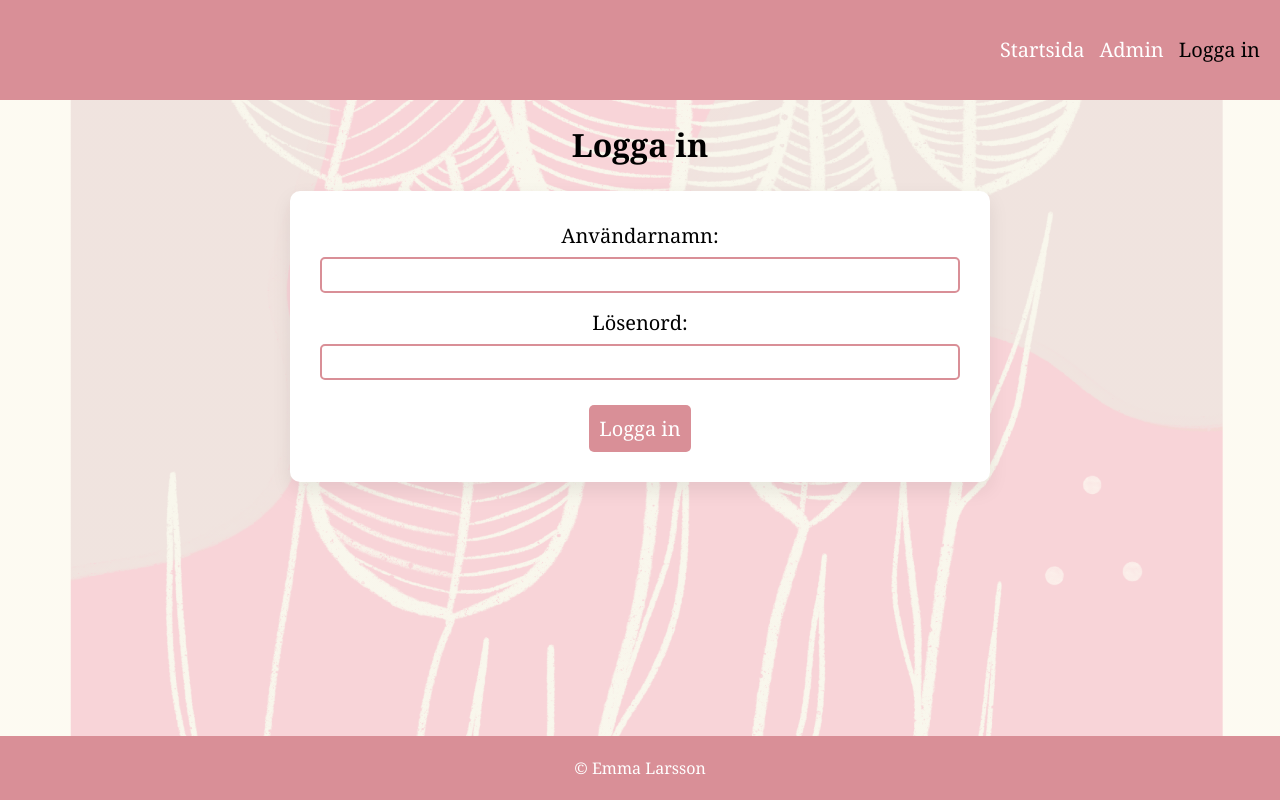
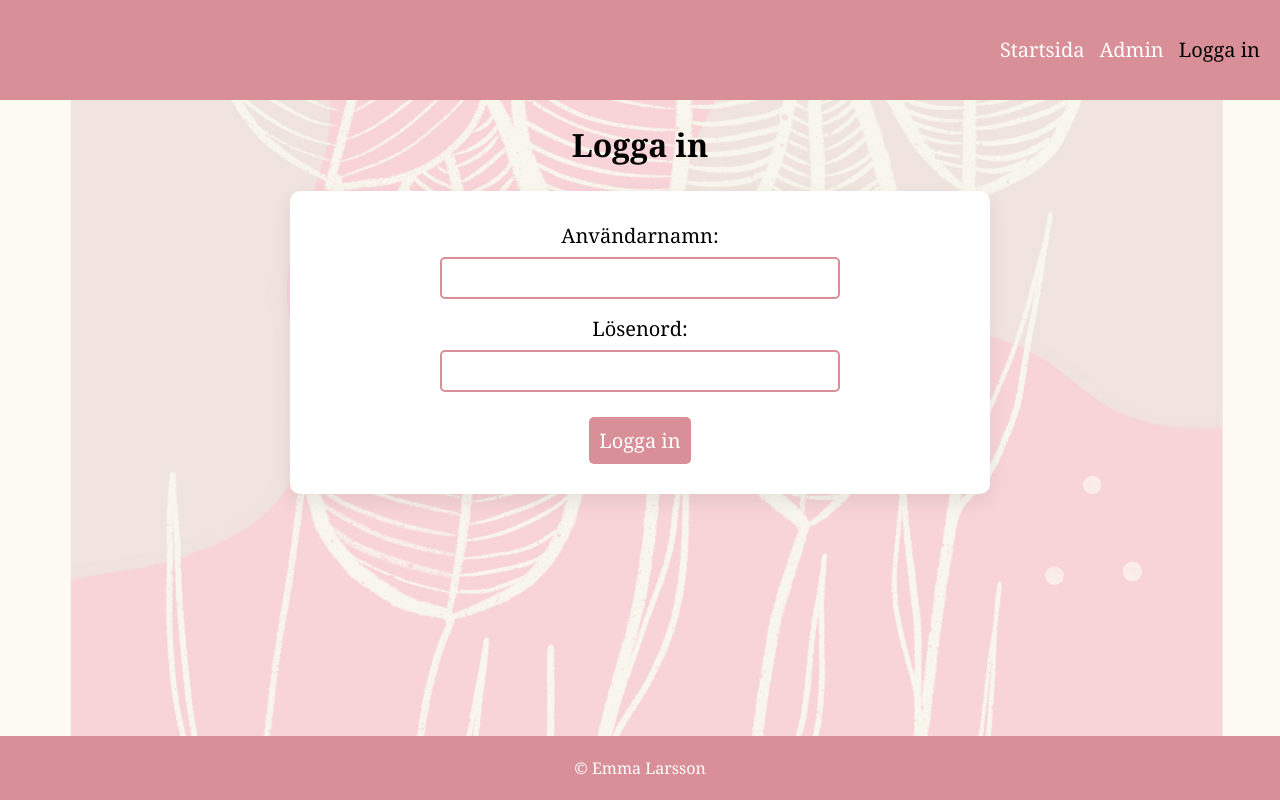
Before and after one commit to QmmaLarsson/labb3dt210g, a React (Vite) app: page /login in a window 1280 px wide. Built offline with nearby package versions, Linux system fonts and the light colour scheme.

Commit message:
Snyggat till inputfälten på loginsidan

```diff
--- a/src/pages/LoginPage.css
+++ b/src/pages/LoginPage.css
@@ -13,7 +13,8 @@
 
 .loginForm input {
     width: 100%;
-    padding: 0.7rem;
+    max-width: 400px;
+    padding: 1rem;
     margin-top: 0.6rem;
     margin-bottom: 1.5rem;
     border-radius: 5px;
```
